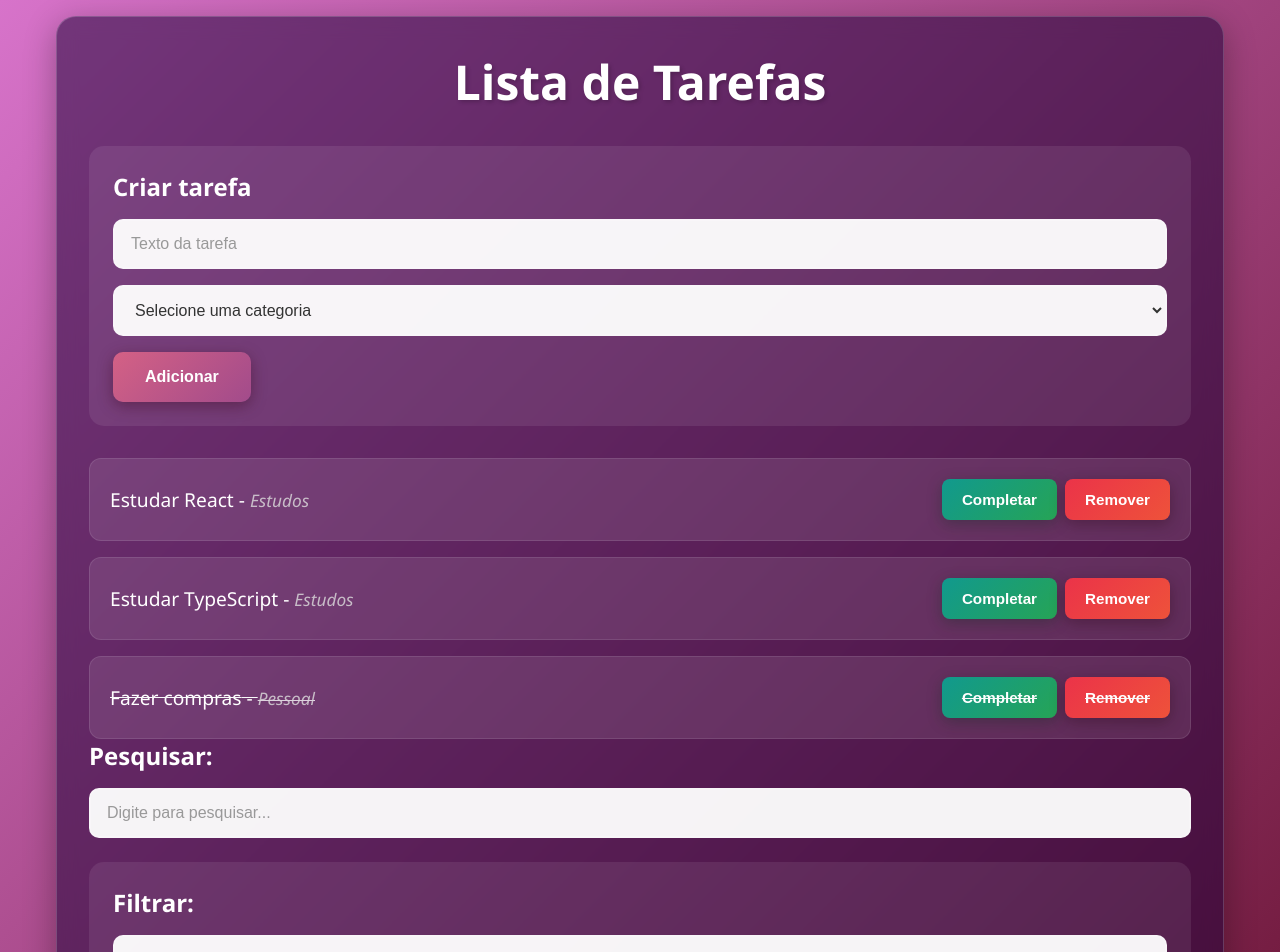
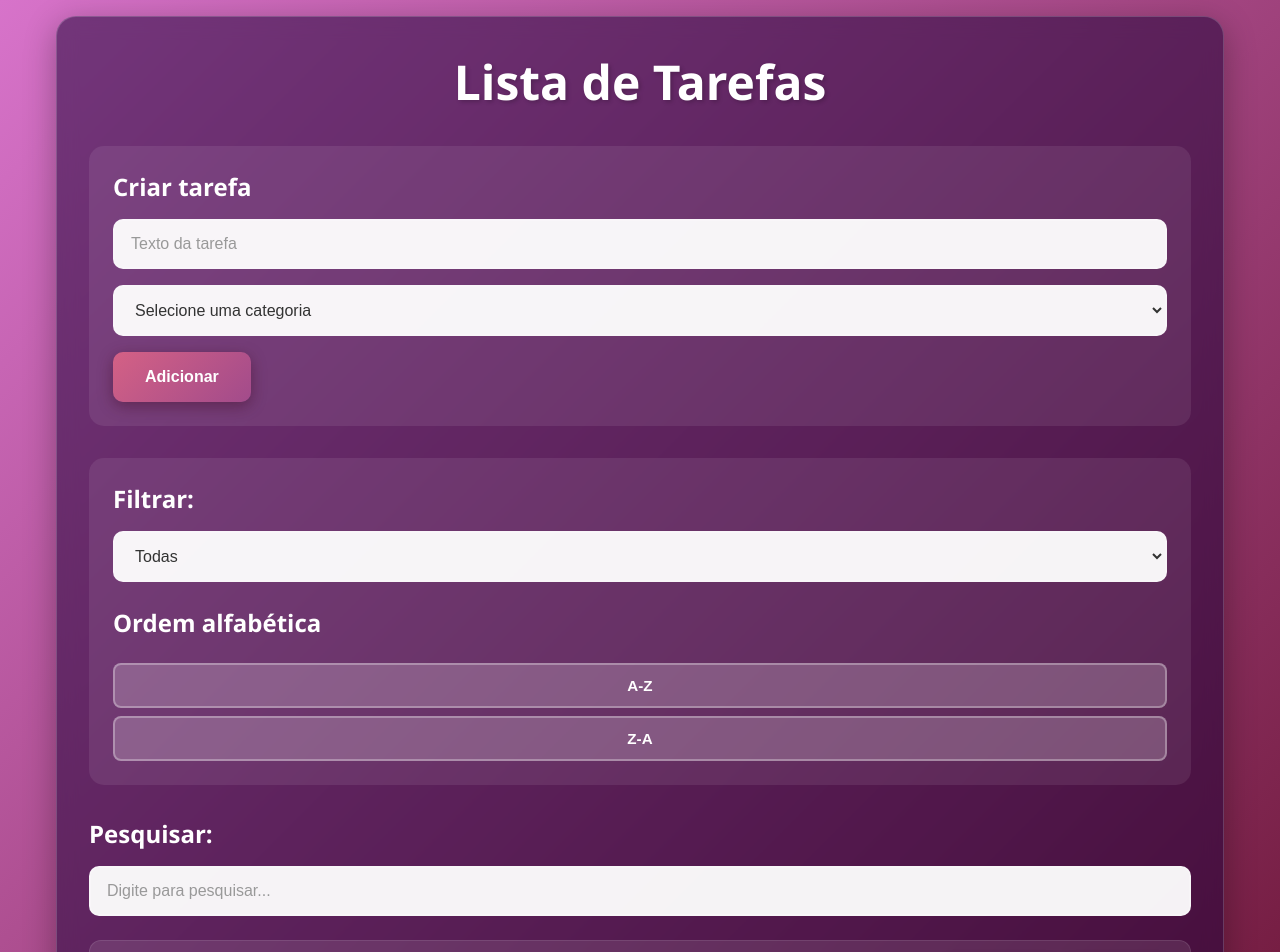
Before and after one commit to vitoriaberdtt-boop/Lista-de-tarefas, a React (Vite) app: page / in a window 1280 px wide. Shown: the top 952 px of the page. Built offline with nearby package versions, Linux system fonts and the light colour scheme.

Commit message:
mudei a ordem dos componentes

```diff
--- a/src/App.jsx
+++ b/src/App.jsx
@@ -64,6 +64,7 @@
   return true;
 });
 
+
 return (
       <div className='app'>
         <fieldset id='titulo'>
@@ -71,7 +72,8 @@
         </fieldset>
 
       <TodoForm addTodo={addTodo} />
-
+      <Filter filter={filter} setFilter={setFilter} setSort={setSort} />
+      <Search search={search} setSearch={setSearch} />
 
         <div className='todo-list'>
           {todos
@@ -98,8 +100,7 @@
             />
           ))}
         </div>
-      <Search search={search} setSearch={setSearch} />
-      <Filter filter={filter} setFilter={setFilter} setSort={setSort} />
+
       <p className="copy">&copy; Vitória Berdtt</p>
       </div>
   );
```
